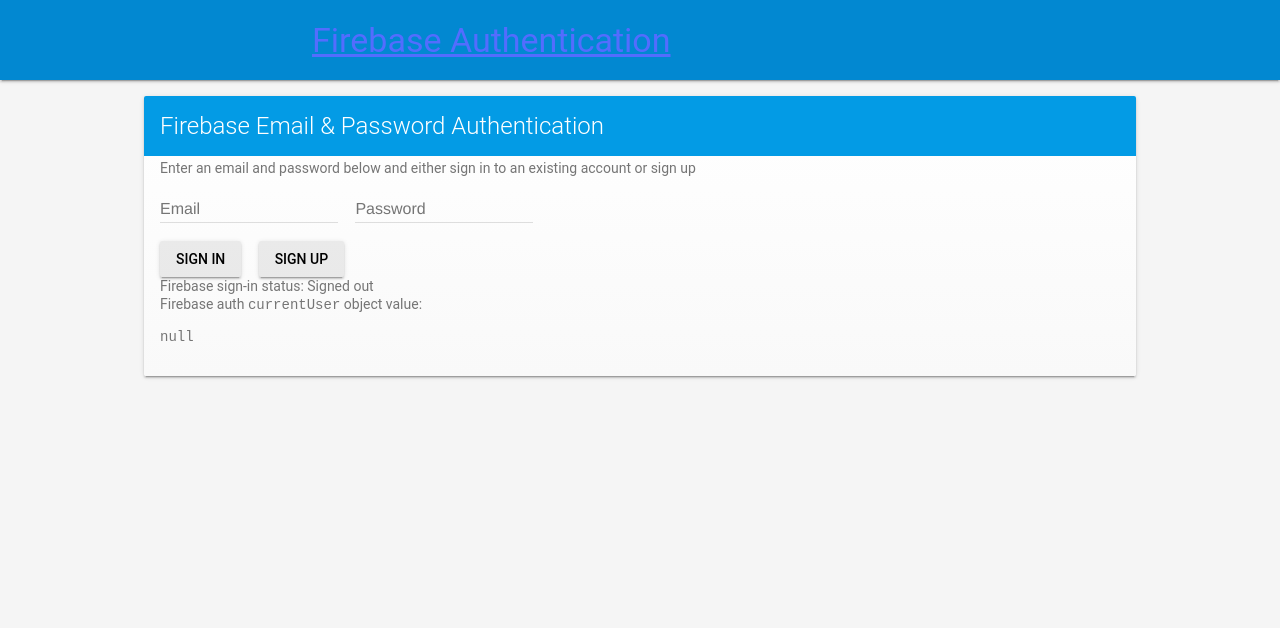
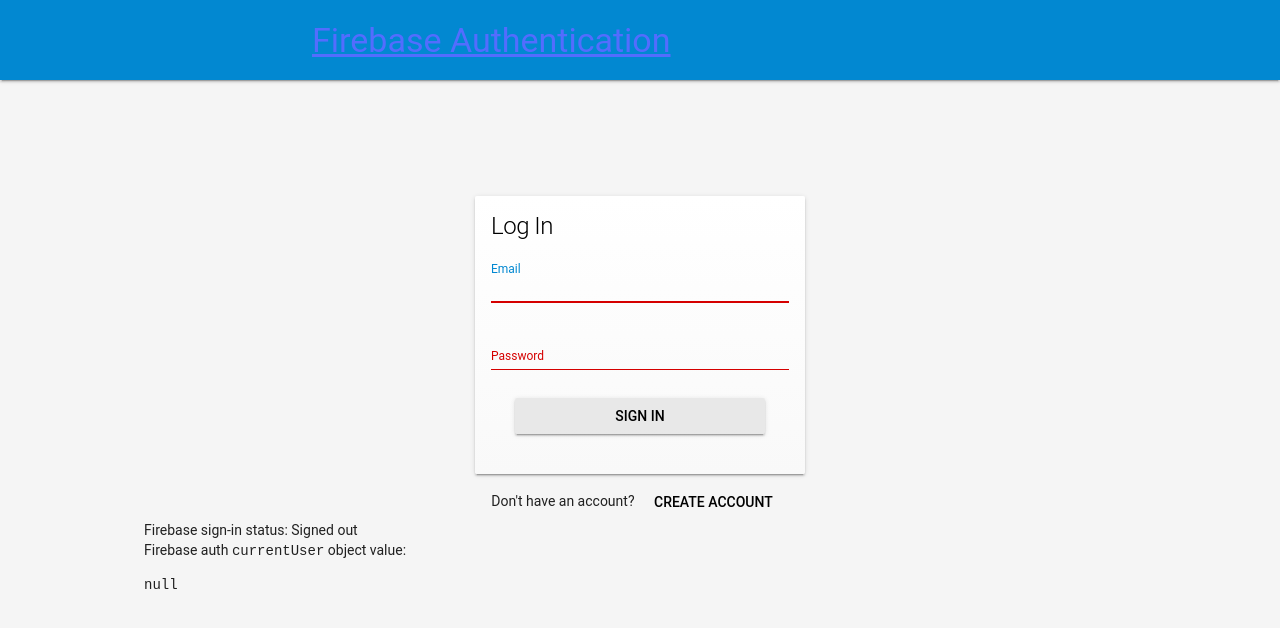
Before and after one commit to fab9/eventfire, a website: page src/login.html in a window 1280 px wide. Drawn offline with nearby package versions, Linux system fonts and the light colour scheme; no server answers.

Commit message:
Add material design styles to log in form - WIP

```diff
--- a/src/login.html
+++ b/src/login.html
@@ -16,7 +16,7 @@
 -->
 <html>
   <head>
-    <meta charset=utf-8 />
+    <meta charset=utf-8/>
     <meta name="viewport" content="width=device-width, initial-scale=1.0">
     <title>Email/Password Authentication Example</title>
 
@@ -41,7 +41,6 @@
       firebase.initializeApp(config);
     </script>
 
-
     <script type="text/javascript">
 
       /**
@@ -65,7 +64,7 @@
           }
           // Sign in with email and pass.
           // [START authwithemail]
-          firebase.auth().signInWithEmailAndPassword(email, password).catch(function(error) {
+          firebase.auth().signInWithEmailAndPassword(email, password).catch(function (error) {
             // Handle Errors here.
             var errorCode = error.code;
             var errorMessage = error.message;
@@ -95,7 +94,7 @@
         }
         // Sign in with email and pass.
         // [START createwithemail]
-        firebase.auth().createUserWithEmailAndPassword(email, password).catch(function(error) {
+        firebase.auth().createUserWithEmailAndPassword(email, password).catch(function (error) {
           // Handle Errors here.
           var errorCode = error.code;
           var errorMessage = error.message;
@@ -121,7 +120,7 @@
       function initApp() {
         // Listening for auth state changes.
         // [START authstatelistener]
-        firebase.auth().onAuthStateChanged(function(user) {
+        firebase.auth().onAuthStateChanged(function (user) {
           if (user) {
             // User is signed in.
             var displayName = user.displayName;
@@ -173,13 +172,13 @@
           }, 3000);
         } else {
           setTimeout(function () {
-            window.location.href = "http://www.localhost:5000";
+            window.location.href = "http://localhost:5000";
           }, 3000);
         }
       }
 
 
-      window.onload = function() {
+      window.onload = function () {
         initApp();
       };
     </script>
@@ -191,7 +190,9 @@
       <header class="mdl-layout__header mdl-color-text--white mdl-color--light-blue-700">
         <div class="mdl-cell mdl-cell--12-col mdl-cell--12-col-tablet mdl-grid">
           <div class="mdl-layout__header-row mdl-cell mdl-cell--12-col mdl-cell--12-col-tablet mdl-cell--8-col-desktop">
-            <a href="/"><h3>Firebase Authentication</h3></a>
+            <a href="/">
+              <h3>Firebase Authentication</h3>
+            </a>
           </div>
         </div>
       </header>
@@ -200,20 +201,39 @@
         <div class="mdl-cell mdl-cell--12-col mdl-cell--12-col-tablet mdl-grid">
 
           <!-- Container for the demo -->
-          <div class="mdl-card mdl-shadow--2dp mdl-cell mdl-cell--12-col mdl-cell--12-col-tablet mdl-cell--12-col-desktop">
-            <div class="mdl-card__title mdl-color--light-blue-600 mdl-color-text--white">
-              <h2 class="mdl-card__title-text">Firebase Email &amp; Password Authentication</h2>
+          <div class="mdl-cell mdl-cell--12-col mdl-cell--12-col-tablet mdl-cell--12-col-desktop">
+            <div class="demo-card-square mdl-card mdl-shadow--2dp">
+              <div class="mdl-card__title mdl-card--expand">
+                <h1 class="mdl-card__title-text">Log In</h1>
               </div>
               <div class="mdl-card__supporting-text mdl-color-text--grey-600">
-              <p>Enter an email and password below and either sign in to an existing account or sign up</p>
+                <!-- Form   -->
 
-              <input class="mdl-textfield__input" style="display:inline;width:auto;" type="text" id="email" name="email" placeholder="Email"/>
-              &nbsp;&nbsp;&nbsp;
-              <input class="mdl-textfield__input" style="display:inline;width:auto;" type="password" id="password" name="password" placeholder="Password"/>
-              <br/><br/>
-              <button disabled class="mdl-button mdl-js-button mdl-button--raised" id="quickstart-sign-in" name="signin">Sign In</button>
-              &nbsp;&nbsp;&nbsp;
-              <button class="mdl-button mdl-js-button mdl-button--raised" id="quickstart-sign-up" name="signup">Sign Up</button>
+                <div class="mdl-textfield mdl-js-textfield mdl-textfield--floating-label">
+                  <label class="mdl-textfield__label" for="email">Email</label>
+                  <input class="mdl-textfield__input" type="email" id="email" name="email" autofocus required autocomplete="email"/>
+                </div>
+                <div class="mdl-textfield mdl-js-textfield mdl-textfield--floating-label">
+                  <label class="mdl-textfield__label" for="password">Password</label>
+                  <input class="mdl-textfield__input" type="password" id="password" name="password" required autocomplete="new-password"/>
+                </div>
+
+                <div class="mdl-card__supporting-text">
+                  <div class="mdl-card__actions">
+                    <button class="btn-submit mdl-button mdl-button-colored mdl-js-button mdl-button--raised mdl-js-ripple-effect" id="quickstart-sign-in" name="signin">
+                      Log In
+                    </button>
+                  </div>
+                </div>
+
+                <!--  end Form   -->
+              </div>
+            </div>
+
+            <footer>
+              <span>Don't have an account?</span>
+              <a href="signup.html" class="mdl-button">Create account</a>
+            </footer>
 
             <!-- Container where we'll display the user details -->
             <div class="quickstart-user-details-container">
@@ -222,7 +242,6 @@
               <pre><code id="quickstart-account-details">null</code></pre>
             </div>
           </div>
-          </div>
 
         </div>
       </main>
--- a/src/styles/main.css
+++ b/src/styles/main.css
@@ -18,40 +18,54 @@
 
 html, body {
     font-family: 'Roboto', 'Helvetica', sans-serif;
+    background-color: whitesmoke;
 }
-main, #messages-card, #event-form{
+
+h2 {
+    font-weight: 300;
+}
+
+main, #messages-card, #event-form {
     height: 100%;
     padding-bottom: 0;
 }
+
 #messages-card-container {
     height: calc(100% - 150px);
     padding-bottom: 0;
 }
+
 #messages-card, #event-form {
     margin-top: 15px;
 }
+
 .mdl-layout__header-row span {
     margin-left: 15px;
     margin-top: 17px;
 }
+
 .mdl-grid {
     max-width: 1024px;
     margin: auto;
 }
+
 .material-icons {
     font-size: 36px;
     top: 8px;
     position: relative;
 }
+
 .mdl-layout__header-row {
     padding: 0;
     margin: 0 auto;
 }
+
 .mdl-card__supporting-text {
     width: auto;
     height: 100%;
     padding-top: 0;
 }
+
 #messages {
     overflow-y: auto;
     margin-bottom: 10px;
@@ -60,12 +74,15 @@
     flex-direction: column;
     display: flex;
 }
+
 #message-filler {
     flex-grow: 1;
 }
+
 .message-container:first-of-type {
     border-top-width: 0;
 }
+
 .message-container {
     display: block;
     margin-top: 10px;
@@ -74,26 +91,31 @@
     opacity: 0;
     transition: opacity 1s ease-in-out;
 }
+
 .message-container.visible {
     opacity: 1;
 }
+
 .message-container .pic {
-  background-image: url('/images/profile_placeholder.png');
+    background-image: url('../images/profile_placeholder.png');
     background-repeat: no-repeat;
     width: 30px;
     height: 30px;
     background-size: 30px;
     border-radius: 20px;
 }
+
 .message-container .spacing {
     display: table-cell;
     vertical-align: top;
 }
+
 .message-container .message {
     display: table-cell;
     width: calc(100% - 40px);
     padding: 5px 0 5px 10px;
 }
+
 .message-container .name {
     display: inline-block;
     width: 100%;
@@ -103,32 +125,39 @@
     font-size: 12px;
     box-sizing: border-box;
 }
+
 #message-form {
     display: flex;
     flex-direction: row;
     width: calc(100% - 48px);
     float: left;
 }
+
 #image-form {
     display: flex;
     flex-direction: row;
     width: 48px;
     float: right;
 }
+
 #message-form .mdl-textfield {
     width: calc(100% - 100px);
 }
+
 #message-form button, #image-form button {
     width: 100px;
     margin: 15px 0 0 10px;
 }
+
 .mdl-card {
     min-height: 0;
 }
+
 .mdl-card {
     background: linear-gradient(white, #f9f9f9);
     justify-content: space-between;
 }
+
 #user-container {
     position: absolute;
     display: flex;
@@ -140,50 +169,59 @@
     justify-content: flex-end;
     padding-right: 10px;
 }
+
 #user-container #user-pic {
     top: -3px;
     position: relative;
     display: inline-block;
-  background-image: url('/images/profile_placeholder.png');
+    background-image: url('../images/profile_placeholder.png');
     background-repeat: no-repeat;
     width: 40px;
     height: 40px;
     background-size: 40px;
     border-radius: 20px;
 }
+
 #user-container #user-name {
     font-size: 16px;
     line-height: 36px;
     padding-right: 10px;
     padding-left: 20px;
 }
+
 #image-form #submitImage {
     width: auto;
     padding: 0 6px 0 1px;
     min-width: 0;
 }
+
 #image-form #submitImage .material-icons {
     top: -1px;
 }
+
 .message img {
     max-width: 300px;
     max-height: 200px;
 }
+
 #mediaCapture {
     display: none;
 }
+
 @media screen and (max-width: 610px) {
     header {
         height: 113px;
         padding-bottom: 80px !important;
     }
+
     #user-container {
         top: 72px;
-    background-color: rgb(3,155,229);
+        background-color: rgb(3, 155, 229);
         height: 38px;
         padding-top: 3px;
         padding-right: 2px;
     }
+
     #user-container #user-pic {
         top: 2px;
         width: 33px;
@@ -191,13 +229,40 @@
         background-size: 33px;
     }
 }
+
 .mdl-textfield__label:after {
-  background-color: #0288D1;
+    background-color: #0288d1;
 }
+
 .mdl-textfield--floating-label.is-focused .mdl-textfield__label {
-  color: #0288D1;
+    color: #0288d1;
 }
+
 .mdl-button .material-icons {
     top: -1px;
     margin-right: 5px;
 }
+
+/* from my codepen */
+/*TODO: re-organize rules*/
+.demo-card-square.mdl-card {
+    margin: 100px auto 10px;
+    text-align: center;
+}
+
+.demo-card-square .mdl-card__supporting-text + .mdl-card__actions {
+    border-top: 1px solid rgba(0, 0, 0, 0.12);
+}
+
+.demo-card-square > .mdl-card__actions {
+    text-align: center;
+}
+
+.btn-submit {
+    width: 100%;
+    display: block;
+}
+
+footer {
+    text-align: center;
+}
```
Also changed, not shown: src/signup.html (+3 -2 lines). Lines whose indentation alone changed are shown as unchanged.
